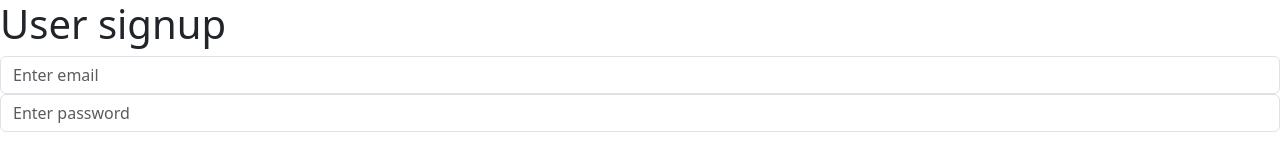
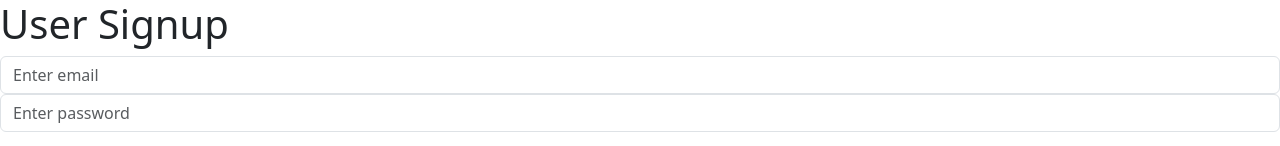
Before and after one commit to IzzatMuzhaffar/BE-Week3-Test, a React (Vite) app: page /login in a window 1280 px wide. Shown: the top 146 px of the page. Built offline with nearby package versions, Linux system fonts and the light colour scheme; no server answers.

Commit message:
test push

```diff
--- a/src/AuthPage.jsx
+++ b/src/AuthPage.jsx
@@ -45,7 +45,7 @@ export default function AuthPage() {
 
     return (
         <div>
-            <h1>User signup</h1>
+            <h1>User Signup</h1>
             <Form>
                 <Form.Group className='mb-3' controlId='form'>
                     <Form.Control onChange={(e) => setUsername(e.target.value)} type='email' placeholder='Enter email' value={username} />
```
